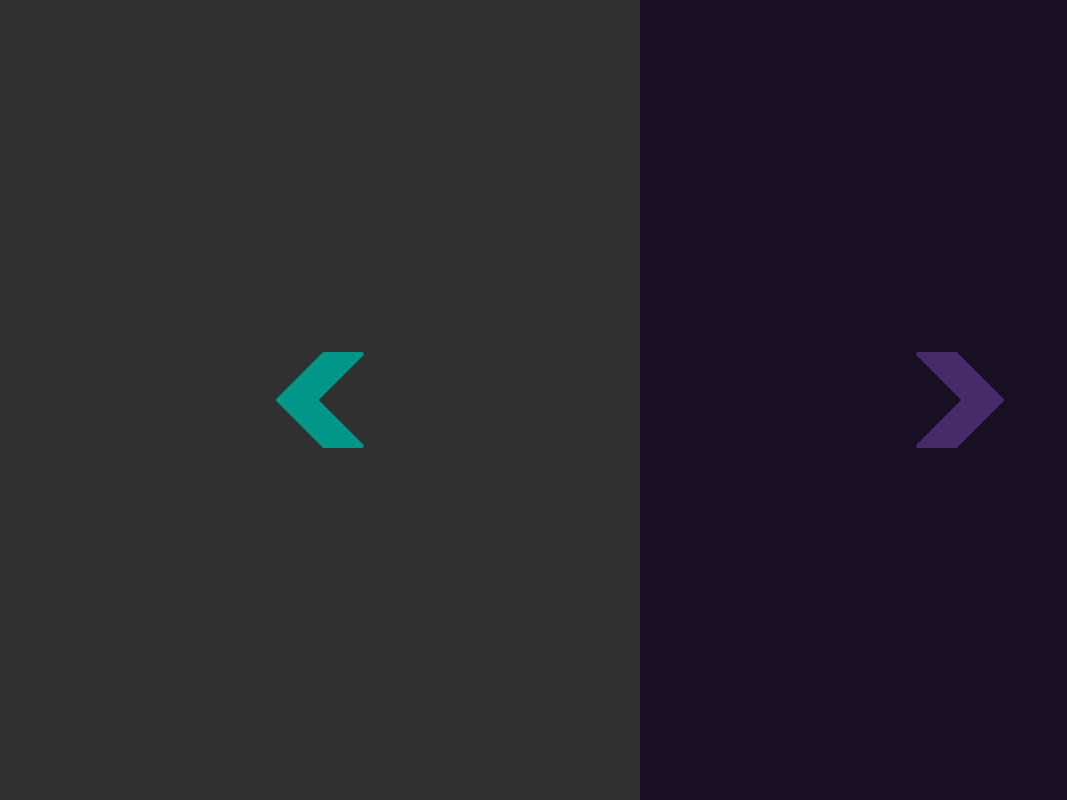
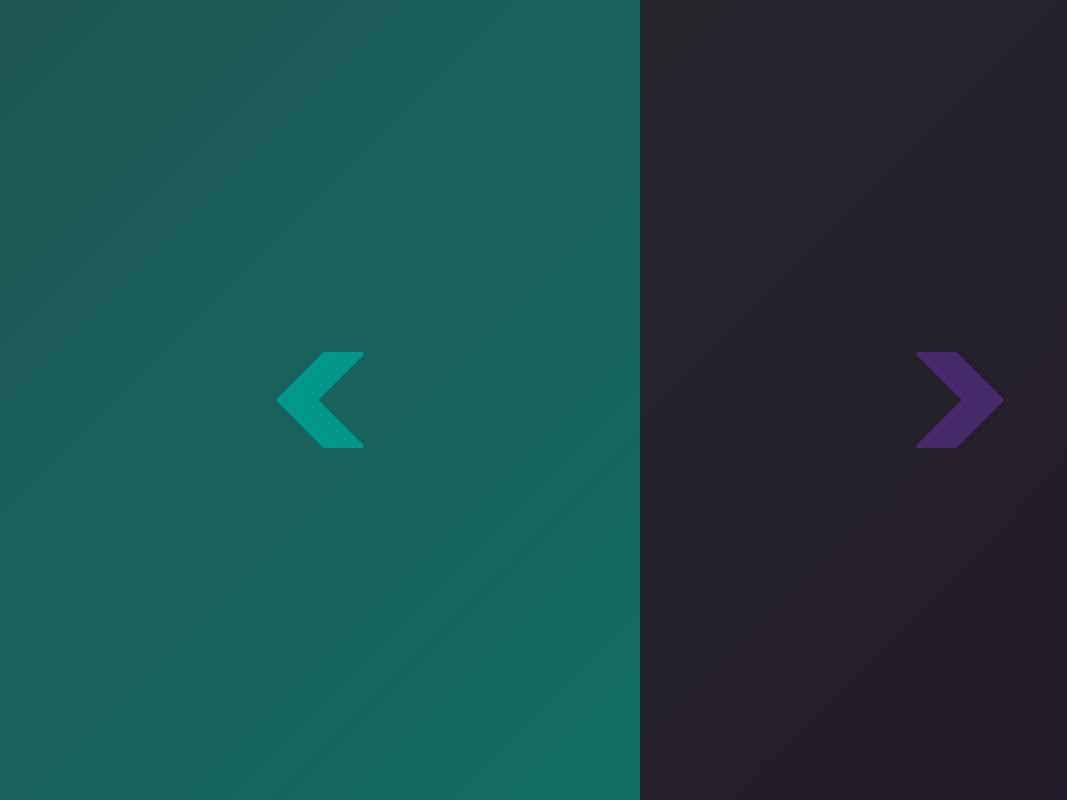
Before and after one commit to kacper-dabrowski/play-helper, a React (Create React App) app: page / in a window 1280 px wide. Shown: the whole page, without its empty margins (0-1067 px from the left). Built offline with nearby package versions, Linux system fonts and the light colour scheme.

Commit message:
Welcome screen is finished

```diff
--- a/package.json
+++ b/package.json
@@ -8,6 +8,8 @@
     "@testing-library/user-event": "^12.1.10",
     "react": "^17.0.1",
     "react-dom": "^17.0.1",
+    "react-router": "^5.2.0",
+    "react-router-dom": "^5.2.0",
     "react-scripts": "4.0.0",
     "styled-components": "^5.2.1",
     "web-vitals": "^0.2.4"
--- a/src/containers/WelcomeScreen/ProjectTile/ProjectTile.js
+++ b/src/containers/WelcomeScreen/ProjectTile/ProjectTile.js
@@ -1,8 +1,16 @@
 import React from "react";
 
 import { StyledProjectTile, ProjectIcon } from "./StyledProjectTile";
-const ProjectTile = ({ projectLogo, projectText, projectColor }) => (
-  <StyledProjectTile color={projectColor}>
+const ProjectTile = ({
+  projectLogo,
+  projectText,
+  projectColorDark,
+  projectColorBright,
+}) => (
+  <StyledProjectTile
+    colorDark={projectColorDark}
+    colorBright={projectColorBright}
+  >
     <ProjectIcon src={projectLogo} alt={projectText} />
   </StyledProjectTile>
 );
--- a/src/containers/WelcomeScreen/ProjectTile/StyledProjectTile.js
+++ b/src/containers/WelcomeScreen/ProjectTile/StyledProjectTile.js
@@ -1,12 +1,39 @@
 import styled from "styled-components";
 
 export const StyledProjectTile = styled.div`
-  background-color: ${({ color }) => color};
+  background: linear-gradient(
+    -45deg,
+    ${({ colorDark }) => colorDark},
+    ${({ colorBright }) => colorBright}
+  );
+  background-size: 400% 400%;
+  animation: gradient 7s ease infinite;
   width: 100%;
   height: 100%;
   display: flex;
   align-items: center;
   justify-content: center;
+
+  @keyframes gradient {
+    0% {
+      background-position: 0% 50%;
+    }
+    50% {
+      background-position: 100% 50%;
+    }
+    100% {
+      background-position: 0% 50%;
+    }
+  }
+  &:hover {
+    background: linear-gradient(
+      -45deg,
+      ${({ colorBright }) => colorBright},
+      ${({ colorDark }) => colorDark}
+    );
+    background-size: 400% 400%;
+    animation: gradient 7s ease infinite;
+  }
 `;
 export const ProjectIcon = styled.img`
   width: 6rem;
--- a/src/containers/WelcomeScreen/WelcomeScreen.js
+++ b/src/containers/WelcomeScreen/WelcomeScreen.js
@@ -7,12 +7,14 @@ import arrowRight from "../../assets/icons/right-arrow.svg";
 const WelcomeScreen = () => (
   <WelcomeScreenContainer>
     <ProjectTile
-      projectColor={"#303030"}
+      projectColorDark={"#303030"}
+      projectColorBright={"#009688"}
       projectLogo={arrowLeft}
       projectText={"PLAY NEXT"}
     />
     <ProjectTile
-      projectColor={"#180f25"}
+      projectColorDark={"#180f25"}
+      projectColorBright={"#303030"}
       projectLogo={arrowRight}
       projectText={"Druga Linia"}
     />
```
Also changed, not shown: 1 other file (tests, documents, lock files or other folders).
